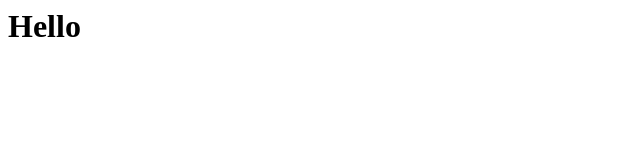
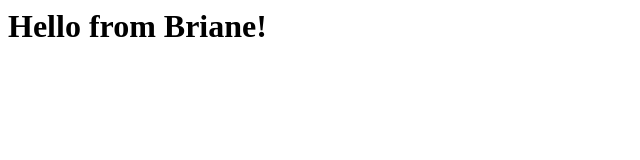
Before and after one commit to code-briomar/skills-code-with-codespaces, a plain HTML site: page index.html in a window 1280 px wide. Shown: the whole page, without its empty margins (0-640 px from the left). Drawn offline with Linux system fonts and the light colour scheme.

Commit message:
Adding Hello from Briane!

```diff
--- a/index.html
+++ b/index.html
@@ -1,3 +1,3 @@
 <html>
-  <h1>Hello</h1>
+  <h1>Hello from Briane!</h1>
 </html>
```
